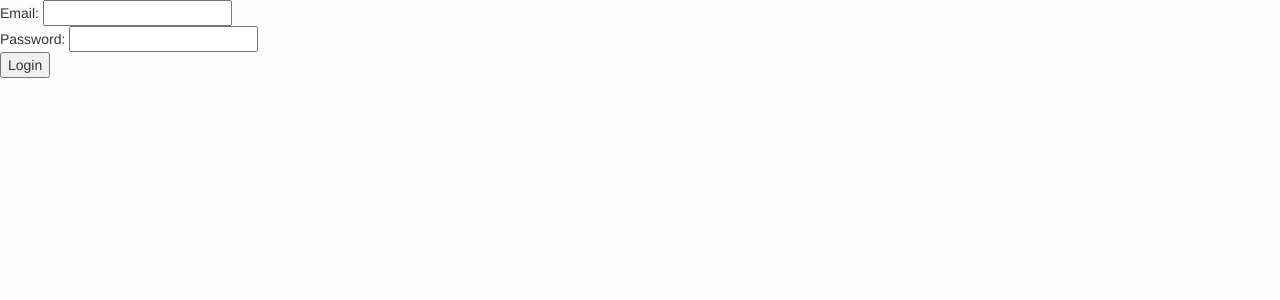
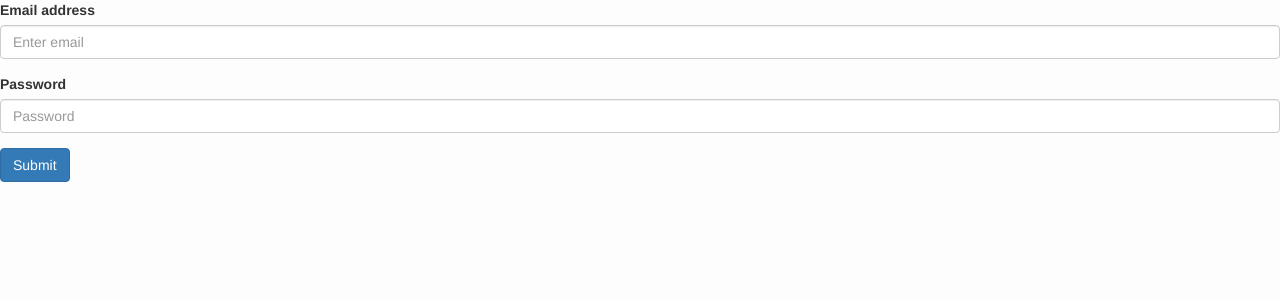
Before and after one commit to dflynt/StockNotifier, a Flask app: page /login in a window 1280 px wide. Shown: the top 300 px of the page. Run offline with Flask 2, Linux system fonts and the light colour scheme; parts of the project's set-up code (start-up, migrations or seed data) failed here and were passed over; some libraries are stand-ins or nearby versions.

Commit message:
finalish changes

```diff
--- a/StockNotifier/static/js/priceGrabber.js
+++ b/StockNotifier/static/js/priceGrabber.js
@@ -114,9 +114,10 @@ $(document).ready(function() {
     });
 
     $("#graphAndThresholdBtns a").on("click", function() {
-        //Because chartInfo.stockSymbol is set once the page loads
-        //It's possible to access it without it being null
         MakeChart(chartInfo.stockSymbol, this.id);
+        //Because chartInfo.stockSymbol is set to a default value
+        //once the page loads It's possible to
+        //access it without it being null
     })
     $(document).on('click', '#setBuyThreshold', function() {
         var buyThreshold = $("#buyThresholdTextBox").val();
--- a/StockNotifier/templates/login.html
+++ b/StockNotifier/templates/login.html
@@ -8,9 +8,15 @@
     </head>
     <body>
         <form action="login" method="POST">
-            Email: <input type="text" class="formField" name="email"><br>
-            Password: <input type="password" class="formField" name="password"><br>
-            <input type="submit" value="Login" class="formSubmitButton">
+            <div class="form-group">
+                <label for="emailInput">Email address</label>
+                <input type="email" class="form-control" name="email" id="emailInput" aria-describedby="emailHelp" placeholder="Enter email">
+              </div>
+              <div class="form-group">
+                <label for="passwordInput">Password</label>
+                <input type="password" class="form-control" name="password" id="passwordInput" placeholder="Password">
+              </div>
+              <button type="submit" class="btn btn-primary">Submit</button>
         </form>
     </body>
 </html>
```
Also changed, not shown: StockNotifier/static/js/ChartJSImpl.js (+12 -6 lines), StockNotifier/static/js/priceGrabberHelper.js (+15 -3 lines), StockNotifier/templates/dashboard.html (+4 -3 lines).
